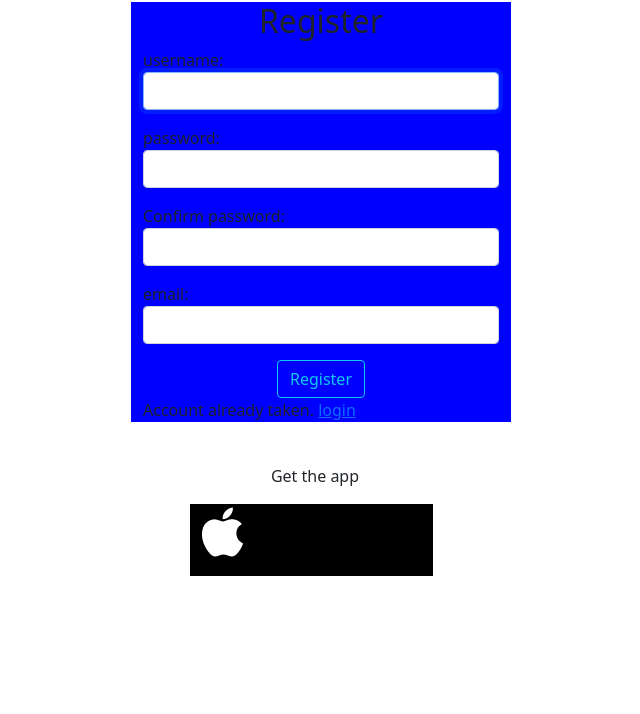
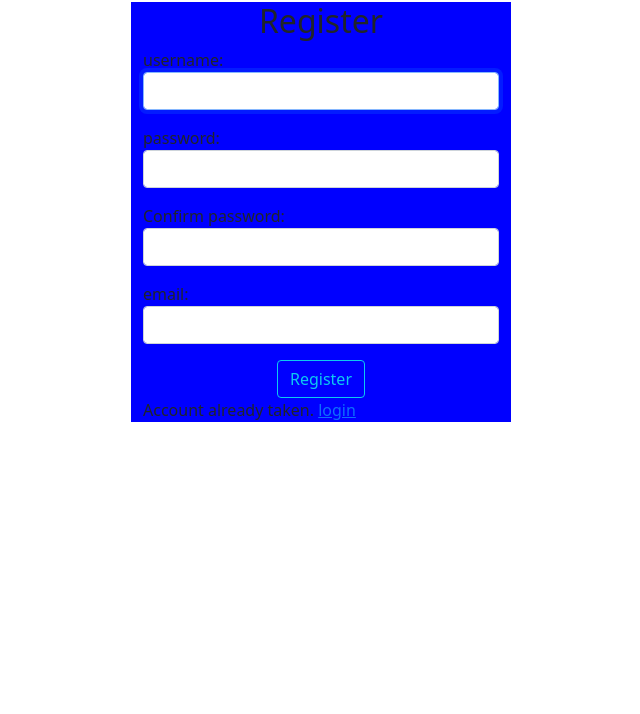
Before and after one commit to h4ck3r9717/instagram-clone, a Django app: page // in a window 1280 px wide. Shown: the part 150-864 px from the top of the page, without its empty margins (604-1244 px from the left). After the commit the page ends 572 px from the top, so only its background shows below. Run offline with Django 3.2, Linux system fonts and the light colour scheme; some libraries are stand-ins or nearby versions; some web fonts are replaced.

```diff
--- a/users/templates/registration/register.html
+++ b/users/templates/registration/register.html
@@ -31,11 +31,9 @@
  </div>
 
           <div class="col col-lg-3" style="margin-top: 2rem; padding: 10px;">
-            <p class="text-center">Get the app</p>
-            <!--<div class="container">-->
+             <!--<div class="container">-->
               <div class="row">
                 <div class="col" style="background-color: black; margin-left: 1rem;">
-                  <i class="fab fa-apple" style="color: white; font-size: 7vh;"></i><p style="color: blue;">
                 </div>
                 <div class="col col-lg-1">
 
```
